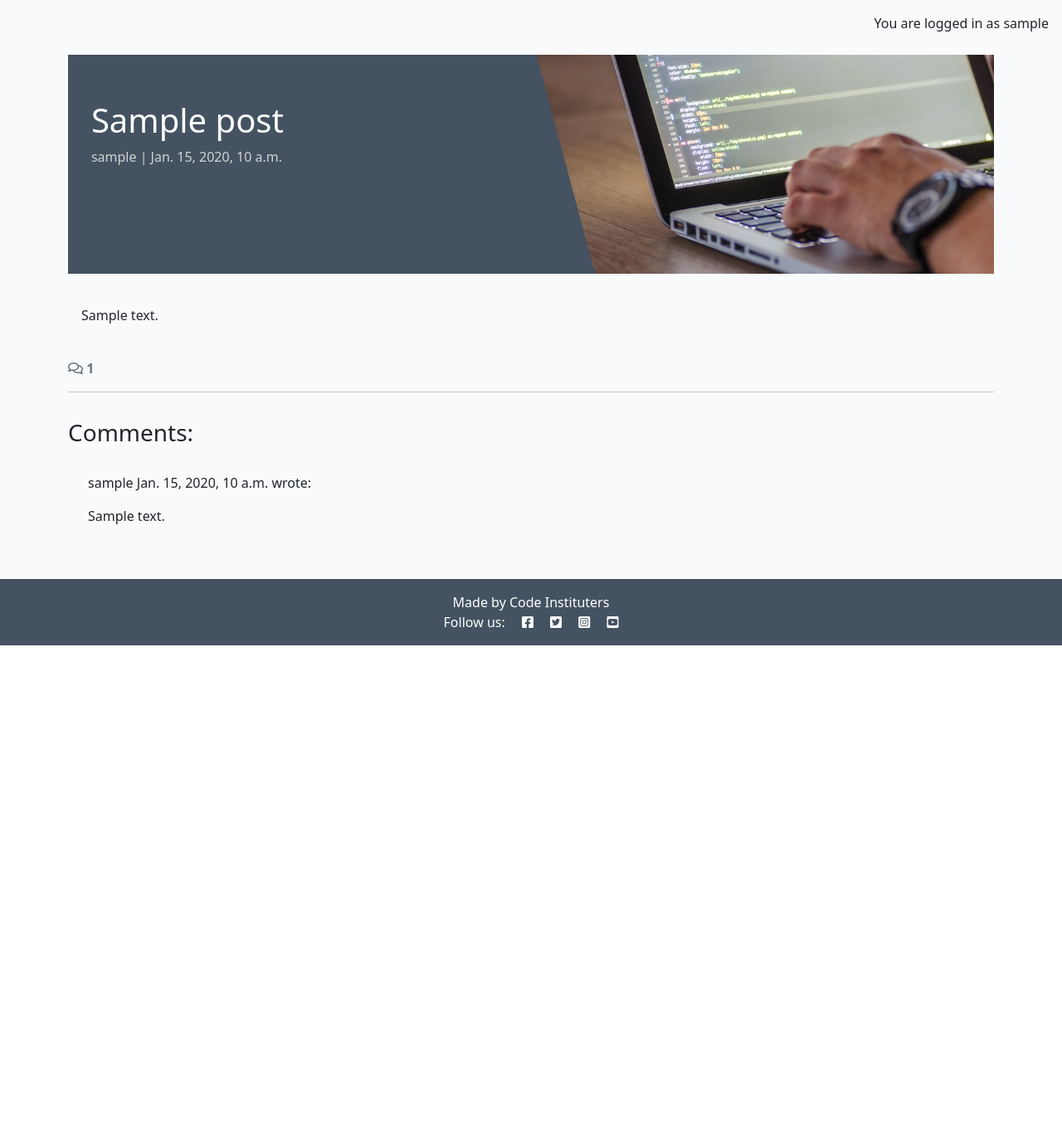
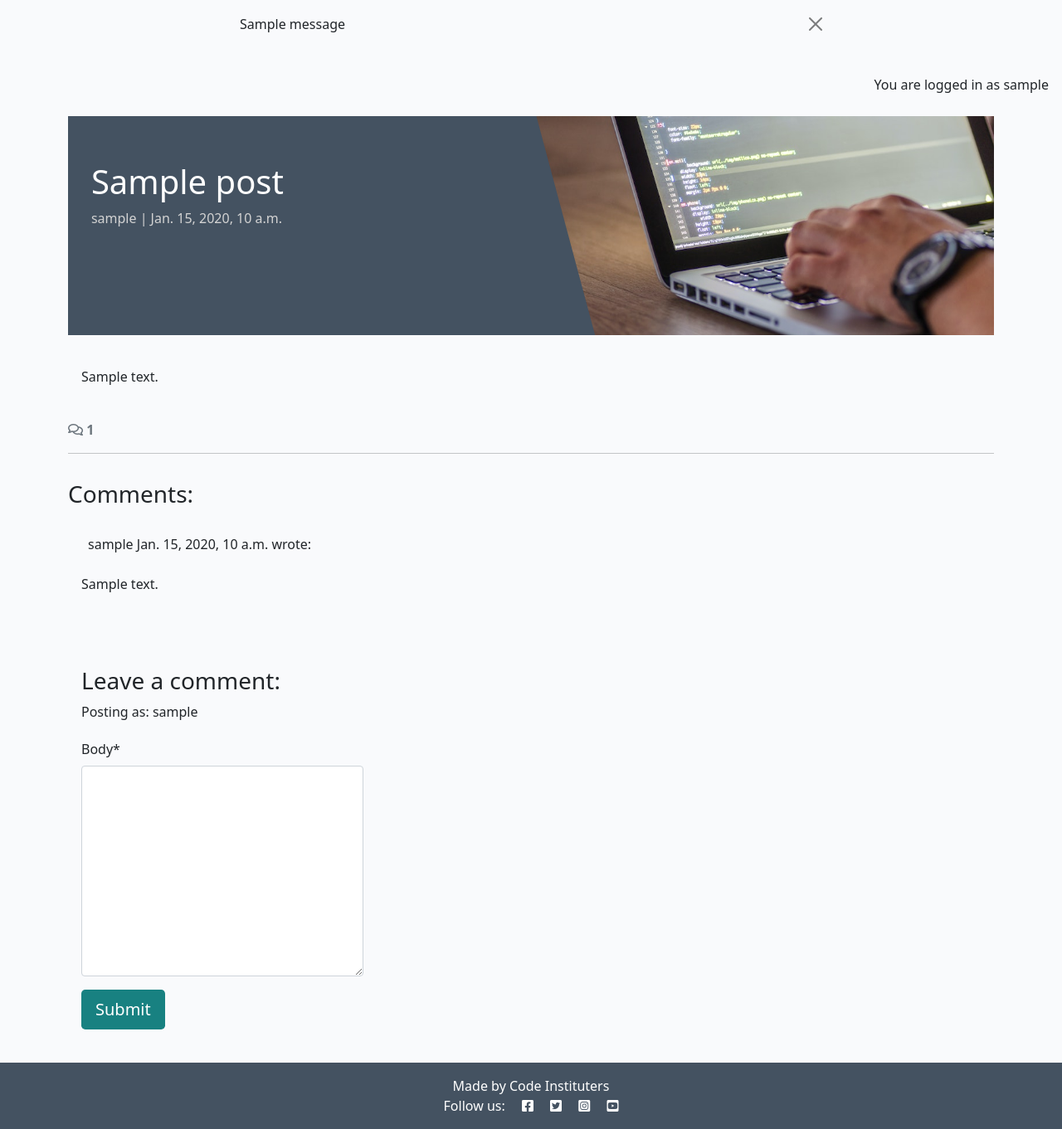
Before and after one commit to MaebhNiGhuairim/django-blog, a Django app: a page that uses templates/base.html in a window 1280 px wide. Shown: the part 60-1421 px from the top of the page at 83% size. Before the commit the page ends 838 px from the top, so only its background shows below. Run offline with Django 4.2, Linux system fonts and the light colour scheme; a user stored in the database is signed in; tables that the repository leaves empty hold one stand-in row (values such as "Sample post"); one stand-in notice (Sample message) is shown; some libraries are stand-ins or nearby versions.

Commit message:
what haven;t i done

```diff
--- /dev/null
+++ b/blog/forms.py
@@ -0,0 +1,8 @@
+from .models import Comment
+from django import forms
+
+
+class CommentForm(forms.ModelForm):
+    class Meta:
+        model = Comment
+        fields = ('body',)
--- a/blog/templates/blog/post_detail.html
+++ b/blog/templates/blog/post_detail.html
@@ -1,5 +1,6 @@
 {% extends 'base.html' %} {% block content %}
 {% load static %}
+{% load crispy_forms_tags %}
 
 <div class="masthead">
     <div class="container">
@@ -55,6 +56,7 @@
                         {{ comment.created_on }}
                         </span> wrote:
                     </p>
+                </div>
                 <div id="comment{{ comment.id }}">
                     {{ comment.body | linebreaks }}
                 </div>
@@ -68,6 +70,25 @@
             {% endfor %}
         </div>
     </div>
+
+     <!-- Creating New Comments -->
+    <div class="col-md-4 card mb-4 mt-3">
+        <div class="card-body">
+          {% if user.is_authenticated %}
+          <h3>Leave a comment:</h3>
+          <p>Posting as: {{ user.username }}</p>
+          <form id="commentForm" method="post"
+            style="margin-top: 1.3em;">
+            {{ comment_form | crispy }}
+            {% csrf_token %}
+            <button id="submitButton" type="submit"
+              class="btn btn-signup btn-lg">Submit</button>
+          </form>
+          {% else %}
+          <p>Log in to leave a comment</p>
+          {% endif %}
+        </div>
+    </div>
 </div>
 
 
--- a/blog/views.py
+++ b/blog/views.py
@@ -1,6 +1,8 @@
 from django.shortcuts import render, get_object_or_404
 from django.views import generic
+from django.contrib import messages
 from .models import Post
+from .forms import CommentForm
 
 # Create your views here.
 class PostList(generic.ListView):
@@ -28,6 +30,22 @@ def post_detail(request, slug):
     comments = post.comments.all().order_by("-created_on")
     comment_count = post.comments.filter(approved=True).count()
 
+    if request.method == "POST":
+        print("Received a POST request")
+        comment_form = CommentForm(data=request.POST)
+        if comment_form.is_valid():
+            comment = comment_form.save(commit=False)
+            comment.author = request.user
+            comment.post = post
+            comment.save()
+            messages.add_message(
+            request, messages.SUCCESS,
+            'Comment submitted and awaiting approval'
+            )
+
+    comment_form = CommentForm()
+
+    print("About to render template")
     return render(
         request,
         "blog/post_detail.html",
@@ -35,5 +53,6 @@ def post_detail(request, slug):
             "post": post,
             "comments": comments,
             "comment_count": comment_count,
+            "comment_form": comment_form,
         },
     )
--- a/codestar/settings.py
+++ b/codestar/settings.py
@@ -47,6 +47,8 @@ INSTALLED_APPS = [
     'allauth',
     'allauth.account',
     'allauth.socialaccount',
+    'crispy_forms',
+    'crispy_bootstrap5',
     'blog',
     'django_summernote',
     'about',
@@ -55,6 +57,10 @@ INSTALLED_APPS = [
 SITE_ID = 1
 LOGIN_REDIRECT_URL = '/'
 LOGOUT_REDIRECT_URL = '/'
+
+CRISPY_ALLOWED_TEMPLATE_PACKS = "bootstrap5"
+CRISPY_TEMPLATE_PACK = "bootstrap5"
+
 
 MIDDLEWARE = [
     'django.middleware.security.SecurityMiddleware',
--- a/requirements.txt
+++ b/requirements.txt
@@ -1,7 +1,9 @@
 asgiref==3.8.1
+crispy-bootstrap5==0.7
 dj-database-url==0.5.0
 Django==4.2.17
 django-allauth==0.57.2
+django-crispy-forms==2.3
 django-summernote==0.8.20.0
 gunicorn==20.1.0
 oauthlib==3.2.2
--- a/templates/base.html
+++ b/templates/base.html
@@ -68,6 +68,21 @@
             </div>
         </div>
     </nav>
+    <!-- displaying Django messages -->
+    <div class="container">
+        <div class="row">
+        <div class="col-md-8 offset-md-2">
+            {% for message in messages %}
+            <div class="alert {{ message.tags }} alert-dismissible
+            fade show" id="msg" role="alert">
+            {{ message | safe }}
+            <button type="button" class="btn-close"
+                data-bs-dismiss="alert" aria-label="Close"></button>
+            </div>
+            {% endfor %}
+        </div>
+        </div>
+    </div>
 
     <main class="flex-shrink-0 main-bg">
         {% if user.is_authenticated %}
```
Also changed, not shown: about/admin.py (+13 -3 lines), about/models.py (+13 -1 lines), about/templates/about/about.html (+22 -8 lines). Lines whose indentation alone changed are shown as unchanged.
